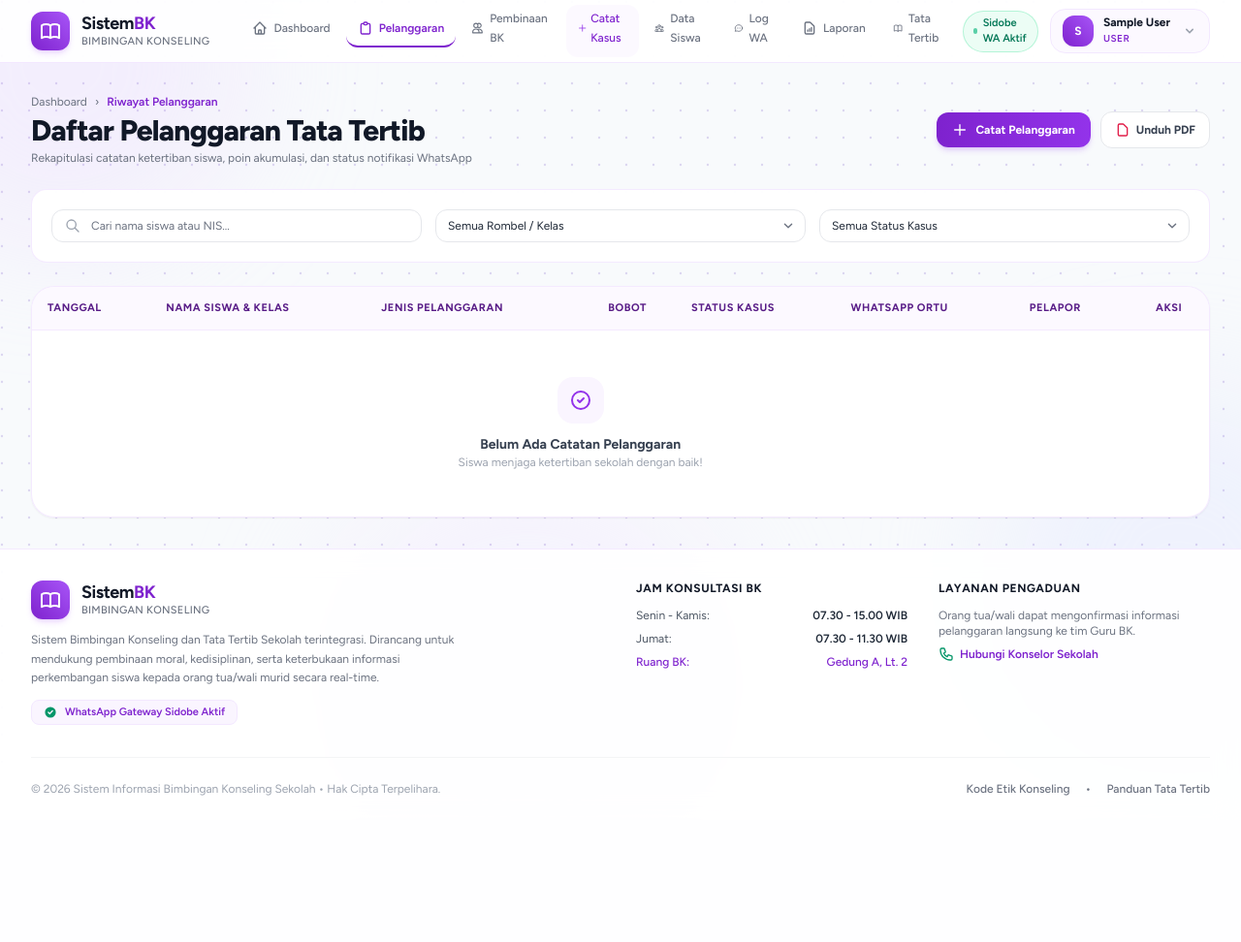
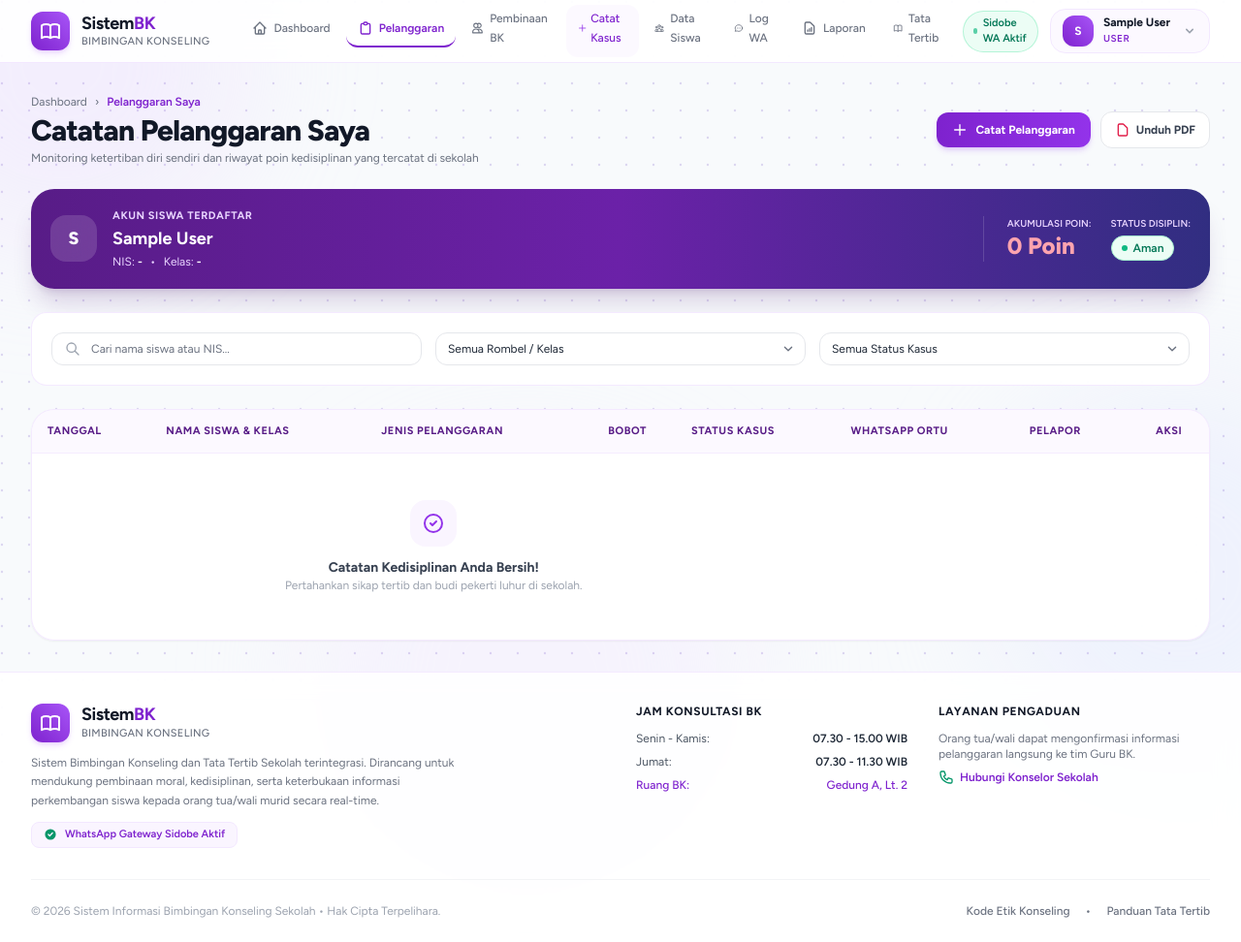
Before and after one commit to HafizhAbdoelGhofarr/sistem-BK, a Laravel app: page /pelanggaran in a window 1280 px wide. Shown: the whole page at 97% size. Before the commit the page ends 821 px from the top, so only its background shows below. Run offline with Laravel 12, Linux system fonts and the light colour scheme; a user stored in the database is signed in; data comes from the database, SQL or seed files in the repository; tables that the repository leaves empty hold one stand-in row (values such as "Sample post"); style sheets or scripts are compiled from the project's sources; parts of the project's set-up code (start-up, migrations or seed data) failed here and were passed over; some libraries are stand-ins or nearby versions.

Commit message:
feat: scope student violation page to own records and hide search filters for students

```diff
--- a/aplikasi-bk/resources/views/livewire/pages/pelanggaran/index.blade.php
+++ b/aplikasi-bk/resources/views/livewire/pages/pelanggaran/index.blade.php
@@ -75,11 +75,19 @@ new #[Layout('layouts.app')] class extends Component
             ->with(['siswa.kelas', 'jenisPelanggaran', 'pelapor', 'notifikasiWa'])
             ->latest('tanggal');
 
-        // Jika login sebagai siswa, hanya tampilkan data diri sendiri
-        if (auth()->user()->hasRole('siswa')) {
+        $isSiswa = auth()->user()->hasRole('siswa');
+        $siswaLogin = null;
+
+        // Jika login sebagai siswa, HANYA tampilkan data diri sendiri
+        if ($isSiswa) {
+            $siswaLogin = auth()->user()->siswa;
+            if ($siswaLogin) {
+                $query->where('siswa_id', $siswaLogin->id);
+            } else {
                 $query->whereHas('siswa', fn ($q) => $q->where('user_id', auth()->id()));
             }
-
+        } else {
+            // Filter & Pencarian HANYA aktif untuk Guru BK / Admin
             if ($this->search) {
                 $query->whereHas('siswa', fn ($q) => $q->where('nama', 'like', '%' . $this->search . '%')->orWhere('nis', 'like', '%' . $this->search . '%'));
             }
@@ -91,10 +99,13 @@ new #[Layout('layouts.app')] class extends Component
             if ($this->status_filter) {
                 $query->where('status', $this->status_filter);
             }
+        }
 
         return [
             'pelanggaranList' => $query->paginate(15),
             'kelasList' => Kelas::orderBy('nama')->get(),
+            'siswaLogin' => $siswaLogin ?? auth()->user()->siswa,
+            'isSiswa' => $isSiswa,
         ];
     }
 }; ?>
@@ -117,10 +128,15 @@ new #[Layout('layouts.app')] class extends Component
             <div class="flex items-center gap-2 text-xs text-gray-500 mb-1">
                 <a href="{{ route('dashboard') }}" wire:navigate class="hover:text-purple-700">Dashboard</a>
                 <span>&rsaquo;</span>
-                <span class="text-purple-700 font-semibold">Riwayat Pelanggaran</span>
+                <span class="text-purple-700 font-semibold">{{ $isSiswa ? 'Pelanggaran Saya' : 'Riwayat Pelanggaran' }}</span>
             </div>
+            @if ($isSiswa)
+                <h1 class="text-2xl sm:text-3xl font-extrabold text-gray-900 tracking-tight">Catatan Pelanggaran Saya</h1>
+                <p class="text-xs text-gray-500 mt-0.5">Monitoring ketertiban diri sendiri dan riwayat poin kedisiplinan yang tercatat di sekolah</p>
+            @else
                 <h1 class="text-2xl sm:text-3xl font-extrabold text-gray-900 tracking-tight">Daftar Pelanggaran Tata Tertib</h1>
                 <p class="text-xs text-gray-500 mt-0.5">Rekapitulasi catatan ketertiban siswa, poin akumulasi, dan status notifikasi WhatsApp</p>
+            @endif
         </div>
 
         @role('admin|guru_bk')
@@ -142,7 +158,39 @@ new #[Layout('layouts.app')] class extends Component
         @endrole
     </div>
 
-    <!-- Filter & Pencarian Bar -->
+    <!-- Khusus Siswa: Card Status Kedisiplinan Pribadi -->
+    @if ($isSiswa)
+        <div class="p-5 rounded-3xl bg-gradient-to-r from-purple-900 via-purple-800 to-indigo-900 text-white shadow-xl shadow-purple-950/15 flex flex-col sm:flex-row items-start sm:items-center justify-between gap-4">
+            <div class="flex items-center gap-4">
+                <div class="w-12 h-12 rounded-2xl bg-white/15 backdrop-blur-md flex items-center justify-center text-white font-extrabold text-lg flex-shrink-0">
+                    {{ strtoupper(substr($siswaLogin?->nama ?? auth()->user()->name, 0, 1)) }}
+                </div>
+                <div>
+                    <span class="text-[11px] font-bold text-purple-200 uppercase tracking-wider block">Akun Siswa Terdaftar</span>
+                    <h2 class="text-lg font-bold">{{ $siswaLogin?->nama ?? auth()->user()->name }}</h2>
+                    <div class="text-xs text-purple-200 flex flex-wrap items-center gap-2 mt-0.5">
+                        <span>NIS: <strong class="text-white">{{ $siswaLogin?->nis ?? '-' }}</strong></span>
+                        <span>&bull;</span>
+                        <span>Kelas: <strong class="text-white">{{ $siswaLogin?->kelas?->nama ?? '-' }}</strong></span>
+                    </div>
+                </div>
+            </div>
+
+            <div class="flex items-center gap-5 sm:border-l sm:border-white/15 sm:pl-6">
+                <div>
+                    <span class="text-[10px] text-purple-200 uppercase block font-semibold">Akumulasi Poin:</span>
+                    <span class="text-2xl font-black text-rose-300">{{ $siswaLogin?->total_poin ?? 0 }} Poin</span>
+                </div>
+                <div>
+                    <span class="text-[10px] text-purple-200 uppercase block font-semibold mb-1">Status Disiplin:</span>
+                    <x-status-badge :status="$siswaLogin?->status_disiplin ?? 'aman'" />
+                </div>
+            </div>
+        </div>
+    @endif
+
+    <!-- Filter & Pencarian Bar (HANYA MUNCUL UNTUK GURU BK & ADMIN) -->
+    @role('admin|guru_bk')
         <div class="bg-white/95 backdrop-blur-md border border-purple-100/90 rounded-2xl p-4 sm:p-5 shadow-xs">
             <div class="grid grid-cols-1 sm:grid-cols-3 gap-3.5">
                 <!-- Search Nama Siswa / NIS -->
@@ -177,6 +225,7 @@ new #[Layout('layouts.app')] class extends Component
                 </div>
             </div>
         </div>
+    @endrole
 
     <!-- Tabel Data Pelanggaran -->
     <div class="bg-white/95 backdrop-blur-md border border-purple-100/90 rounded-3xl shadow-sm overflow-hidden">
@@ -185,13 +234,15 @@ new #[Layout('layouts.app')] class extends Component
                 <thead>
                     <tr class="bg-purple-50/60 border-b border-purple-100/80 text-[11px] font-bold uppercase tracking-wider text-purple-900">
                         <th class="py-3.5 px-4">Tanggal</th>
+                        @role('admin|guru_bk')
                             <th class="py-3.5 px-4">Nama Siswa & Kelas</th>
+                        @endrole
                         <th class="py-3.5 px-4">Jenis Pelanggaran</th>
                         <th class="py-3.5 px-4 text-center">Bobot</th>
                         <th class="py-3.5 px-4">Status Kasus</th>
                         <th class="py-3.5 px-4">WhatsApp Ortu</th>
+                        @role('admin|guru_bk')
                             <th class="py-3.5 px-4">Pelapor</th>
-                        @role('admin|guru_bk')
                             <th class="py-3.5 px-4 text-center">Aksi</th>
                         @endrole
                     </tr>
@@ -204,13 +255,15 @@ new #[Layout('layouts.app')] class extends Component
                                 {{ \Carbon\Carbon::parse($item->tanggal)->translatedFormat('d M Y') }}
                             </td>
 
-                            <!-- Siswa & Kelas -->
+                            <!-- Siswa & Kelas (Hanya untuk Admin/Guru BK) -->
+                            @role('admin|guru_bk')
                                 <td class="py-3.5 px-4 whitespace-nowrap">
                                     <div class="font-bold text-gray-900">{{ $item->siswa?->nama ?? 'Siswa Tidak Ditemukan' }}</div>
                                     <div class="text-[11px] text-gray-500">
                                         NIS: {{ $item->siswa?->nis }} &bull; {{ $item->siswa?->kelas?->nama }}
                                     </div>
                                 </td>
+                            @endrole
 
                             <!-- Jenis Pelanggaran -->
                             <td class="py-3.5 px-4">
@@ -269,10 +322,12 @@ new #[Layout('layouts.app')] class extends Component
                                 @endif
                             </td>
 
-                            <!-- Pelapor -->
+                            <!-- Pelapor (Khusus Guru BK & Admin) -->
+                            @role('admin|guru_bk')
                                 <td class="py-3.5 px-4 whitespace-nowrap text-gray-500">
                                     {{ $item->pelapor?->name ?? 'Sistem' }}
                                 </td>
+                            @endrole
 
                             <!-- Aksi Edit & Hapus (Admin & Guru BK) -->
                             @role('admin|guru_bk')
@@ -301,14 +356,18 @@ new #[Layout('layouts.app')] class extends Component
                         </tr>
                     @empty
                         <tr>
-                            <td colspan="{{ auth()->user()->hasRole('siswa') ? 7 : 8 }}" class="py-12 text-center text-gray-400">
+                            <td colspan="{{ auth()->user()->hasRole('siswa') ? 5 : 8 }}" class="py-12 text-center text-gray-400">
                                 <div class="w-12 h-12 rounded-2xl bg-purple-50 text-purple-600 flex items-center justify-center mx-auto mb-3">
                                     <svg class="w-6 h-6" fill="none" stroke="currentColor" viewBox="0 0 24 24">
                                         <path stroke-linecap="round" stroke-linejoin="round" stroke-width="2" d="M9 12l2 2 4-4m6 2a9 9 0 11-18 0 9 9 0 0118 0z" />
                                     </svg>
                                 </div>
-                                <span class="font-bold text-sm text-gray-700 block">Belum Ada Catatan Pelanggaran</span>
-                                <span class="text-xs text-gray-400">Siswa menjaga ketertiban sekolah dengan baik!</span>
+                                <span class="font-bold text-sm text-gray-700 block">
+                                    {{ auth()->user()->hasRole('siswa') ? 'Catatan Kedisiplinan Anda Bersih!' : 'Belum Ada Catatan Pelanggaran' }}
+                                </span>
+                                <span class="text-xs text-gray-400">
+                                    {{ auth()->user()->hasRole('siswa') ? 'Pertahankan sikap tertib dan budi pekerti luhur di sekolah.' : 'Siswa menjaga ketertiban sekolah dengan baik!' }}
+                                </span>
                             </td>
                         </tr>
                     @endforelse
```
Lines whose indentation alone changed are shown as unchanged.
